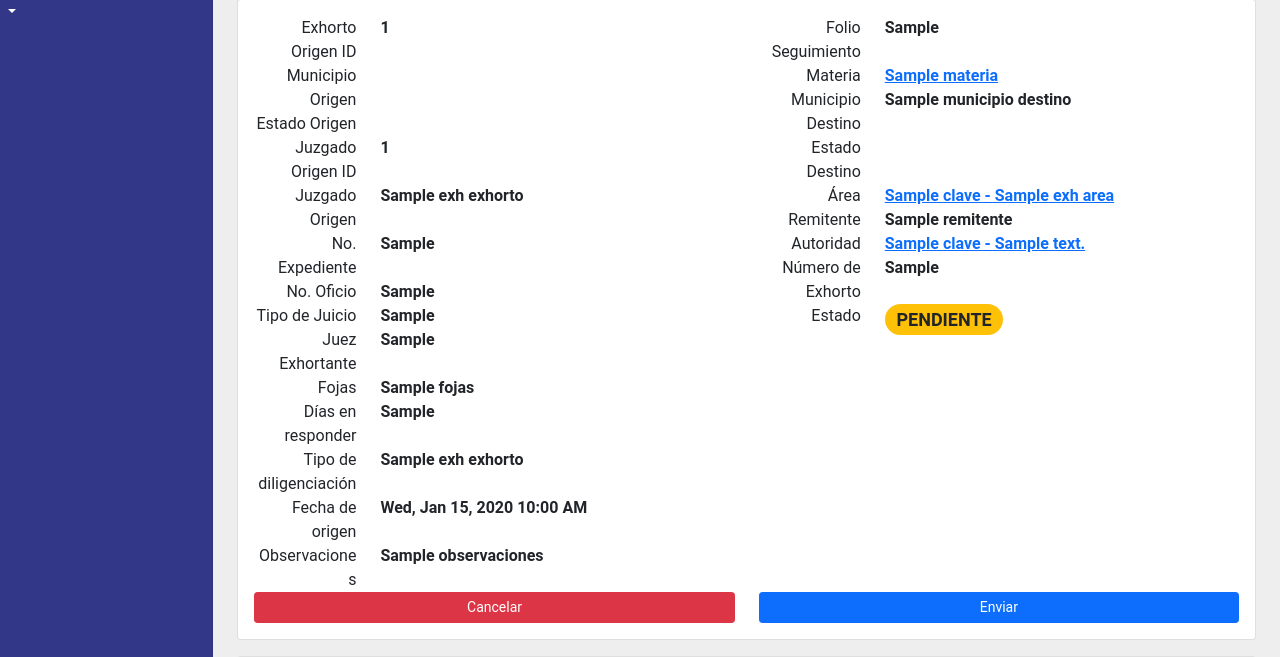
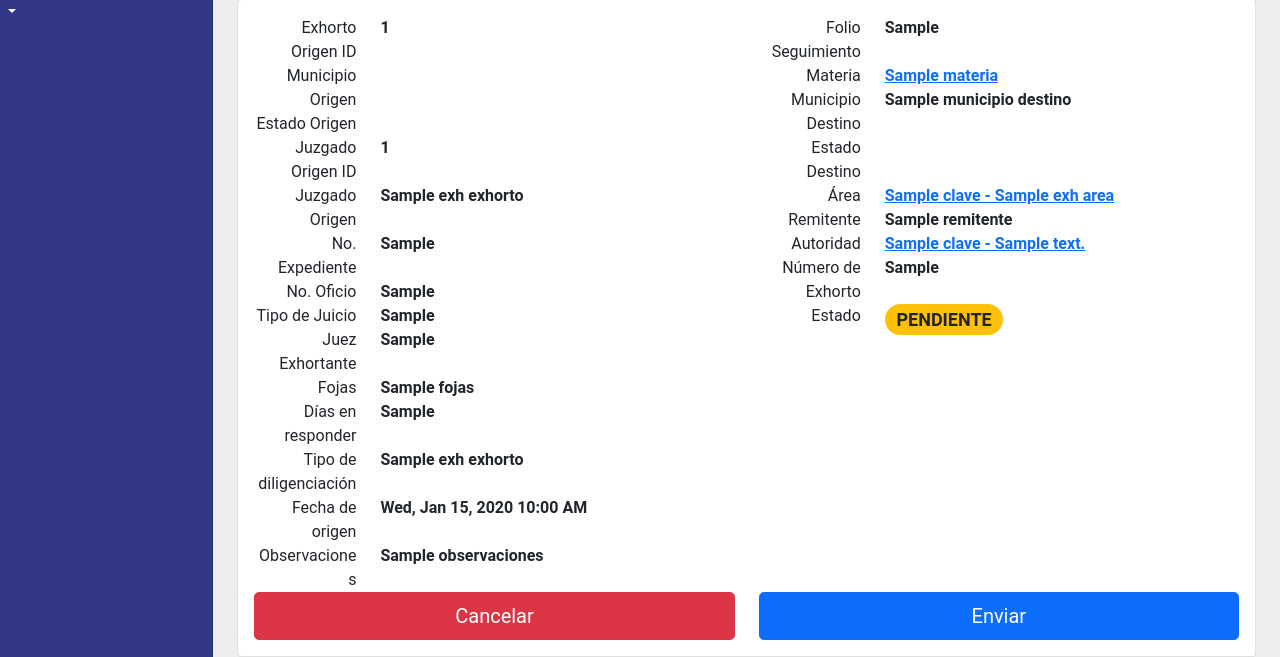
Before and after one commit to PJECZ/pjecz-carina-flask, a Python web app: template carina/blueprints/exh_exhortos/templates/exh_exhortos/detail.jinja2 in a window 1280 px wide. Shown: the part 138-795 px from the top of the page. Run offline with Jinja, Linux system fonts and the light colour scheme; the template is opened without the code that fills it: most values are stand-ins (such as "Sample title", 1, 10 or a date in 2020); some libraries are stand-ins or nearby versions.

Commit message:
Correcciones hechas

```diff
--- a/carina/blueprints/exh_exhortos/templates/exh_exhortos/detail.jinja2
+++ b/carina/blueprints/exh_exhortos/templates/exh_exhortos/detail.jinja2
@@ -15,7 +15,7 @@
         {% endif %}
         {% if current_user.can_admin('EXH EXHORTOS') %}
             {{ modals.button_modal('Consultar', url_for('exh_exhortos.get_from_externo', exh_exhorto_id=exh_exhorto.id), 'GetFromExterno', 'mdi:download', "¿Quiere consultar desde el PJ?") }}
-            {{ modals.button_modal('Enviar', url_for('exh_exhortos.send', exh_exhorto_id=exh_exhorto.id), 'SendToExterno', 'mdi:send', "¿Quiere enviar al PJ?") }}
+            {# {{ modals.button_modal('Enviar', url_for('exh_exhortos.send', exh_exhorto_id=exh_exhorto.id), 'SendToExterno', 'mdi:send', "¿Quiere enviar al PJ?") }} #}
             {% if exh_exhorto.estatus == 'A' %}{{ topbar.button_delete('Eliminar', url_for('exh_exhortos.delete', exh_exhorto_id=exh_exhorto.id)) }}{% endif %}
             {% if exh_exhorto.estatus == 'B' %}{{ topbar.button_recover('Recuperar', url_for('exh_exhortos.recover', exh_exhorto_id=exh_exhorto.id)) }}{% endif %}
         {% endif %}
@@ -74,10 +74,14 @@
         {% if exh_exhorto.estado == 'PENDIENTE' %}
             <div class="row text-center">
                 <div class="col-md-6 d-grid gap-2">
-                    {{ modals.button_modal("Cancelar", url_for("exh_exhortos.cancel", exh_exhorto_id=exh_exhorto.id), "cancelar_btn", "", "¿Desea cancelar el exhorto?", "btn-danger") }}
+                    <a class="btn btn-lg btn-danger" href="javascript:void(0)" onclick="showModalcancelar_btn('{{url_for('exh_exhortos.cancel', exh_exhorto_id=exh_exhorto.id)}}', '¿Desea cancelar el exhorto?');">
+                        <span class='iconify' data-icon='mdi:cancel'></span> Cancelar
+                    </a>
                 </div>
                 <div class="col-md-6 d-grid gap-2">
-                    {{ modals.button_modal("Enviar", url_for("exh_exhortos.send", exh_exhorto_id=exh_exhorto.id), "enviar_btn", "", "¿Está seguro de enviar el exhorto? Porque una vez enviado ya no podrá ni editarlo ni cancelarlo.", "btn-primary") }}
+                    <a class="btn btn-lg btn-primary" href="javascript:void(0)" onclick="showModalenviar_btn('{{url_for('exh_exhortos.send', exh_exhorto_id=exh_exhorto.id)}}', '¿Está seguro de enviar el exhorto? Porque una vez enviado ya no podrá ni editarlo ni cancelarlo.');">
+                        <span class='iconify' data-icon='mdi:send'></span> Enviar
+                    </a>
                 </div>
             </div>
         {% endif %}
@@ -86,7 +90,9 @@
                 <div class="col-md-6 d-grid gap-2">
                 </div>
                 <div class="col-md-6 d-grid gap-2">
-                    {{ modals.button_modal("Reiniciar Intentos", url_for("exh_exhortos.back_to_by_send", exh_exhorto_id=exh_exhorto.id), "regresar_enviar_btn", "", "¿Está seguro de querer reiniciar los intentos de envío y regresar el exhorto al estado POR ENVIAR?", "btn-primary") }}
+                    <a class="btn btn-lg btn-primary" href="javascript:void(0)" onclick="showModalregresar_enviar_btn('{{url_for('exh_exhortos.back_to_by_send', exh_exhorto_id=exh_exhorto.id)}}', '¿Está seguro de querer reiniciar los intentos de envío y regresar el exhorto al estado POR ENVIAR?');">
+                        <span class='iconify' data-icon='mdi:refresh'></span> Reiniciar Intentos
+                    </a>
                 </div>
             </div>
         {% endif %}
@@ -95,7 +101,9 @@
                 <div class="col-md-6 d-grid gap-2">
                 </div>
                 <div class="col-md-6 d-grid gap-2">
-                    {{ modals.button_modal("Regresar a Pendiente", url_for("exh_exhortos.back_to_pending", exh_exhorto_id=exh_exhorto.id), "regresar_pendiente_btn", "", "¿Está seguro de querer regresar el estado a PENDIENTE?", "btn-warning text-dark") }}
+                    <a class="btn btn-lg btn-warning text-dark" href="javascript:void(0)" onclick="showModalregresar_pendiente_btn('{{url_for('exh_exhortos.back_to_pending', exh_exhorto_id=exh_exhorto.id)}}', '¿Está seguro de querer regresar el estado a PENDIENTE?');">
+                        <span class='iconify' data-icon='mdi:refresh'></span> Regresar a Pendiente
+                    </a>
                 </div>
             </div>
         {% endif %}
--- a/carina/blueprints/exh_exhortos/views.py
+++ b/carina/blueprints/exh_exhortos/views.py
@@ -321,12 +321,12 @@ def send(exh_exhorto_id):
     exh_exhorto_partes = ExhExhortoParte.query.filter_by(exh_exhorto_id=exh_exhorto_id).filter_by(estatus="A").first()
     if exh_exhorto_partes is None:
         es_valido = False
-        flash("Debe incluir al menos una parte al exhorto.", "warning")
+        flash("No se pudo enviar el exhorto. Debe incluir al menos una parte.", "warning")
     # Validar que el Exhorto tenga archivos
     exh_exhorto_archivos = ExhExhortoArchivo.query.filter_by(exh_exhorto_id=exh_exhorto_id).filter_by(estatus="A").first()
     if exh_exhorto_archivos is None:
         es_valido = False
-        flash("Debe incluir al menos un archivo al exhorto.", "warning")
+        flash("No se pudo enviar el exhorto. Debe incluir al menos un archivo.", "warning")
     # Validar que el estado del Exhorto sea "PENDIENTE"
     if exh_exhorto.estado != "PENDIENTE":
         es_valido = False
```
